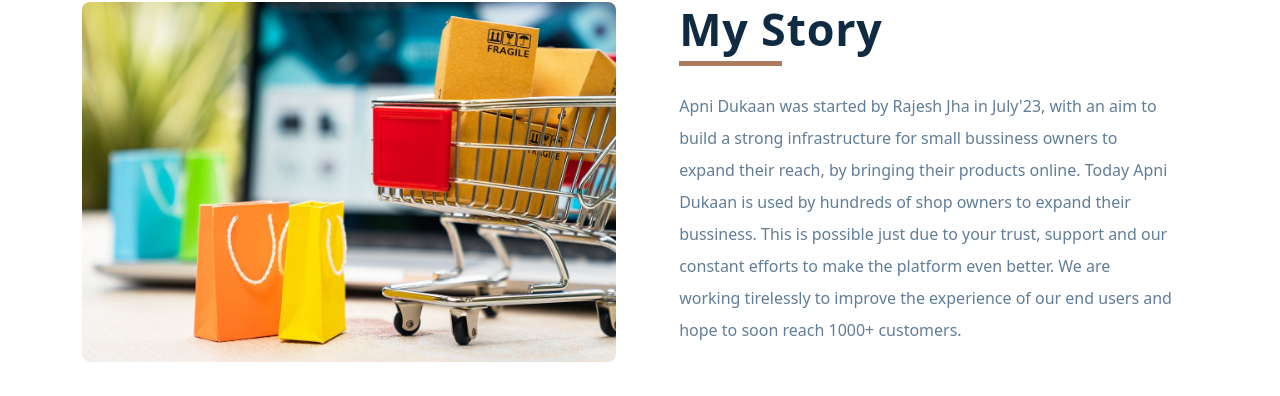
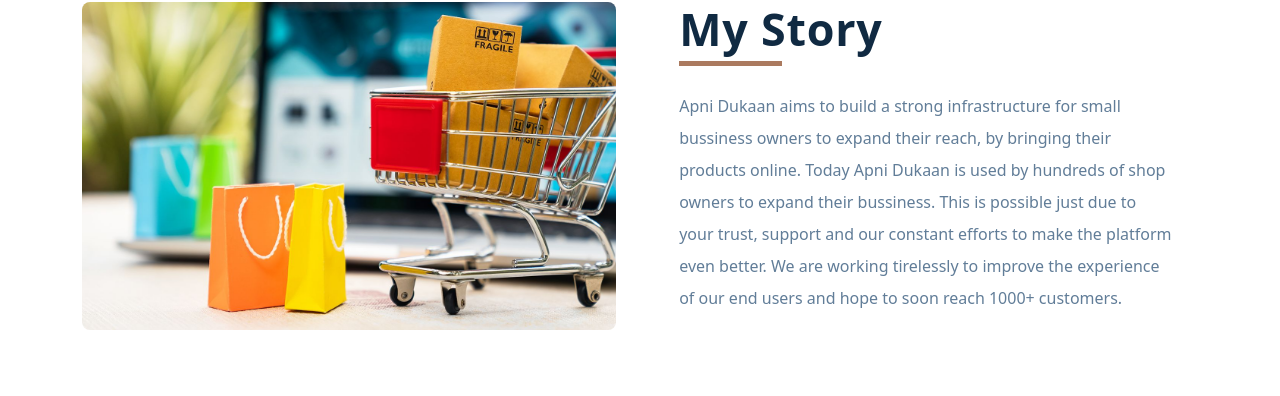
Before and after one commit to Rjjha/Apni-Dukaan-Frontend, a React (Create React App) app: page /about in a window 1280 px wide. Shown: the part 350-746 px from the top of the page. Built offline with nearby package versions, Linux system fonts and the light colour scheme; no server answers.

Commit message:
Update About.js

```diff
--- a/src/pages/About.js
+++ b/src/pages/About.js
@@ -27,8 +27,7 @@ const About = () => {
             </div>
             <div className="abt_bdr "></div>
             <p className="text-justify  abt_p">
-              Apni Dukaan was started by Rajesh Jha in July'23, with an aim
-              to build a strong infrastructure for small bussiness owners to
+              Apni Dukaan aims to build a strong infrastructure for small bussiness owners to
               expand their reach, by bringing their products online. Today
               Apni Dukaan is used by hundreds of shop owners to expand their
               bussiness. This is possible just due to your trust, support and
```
